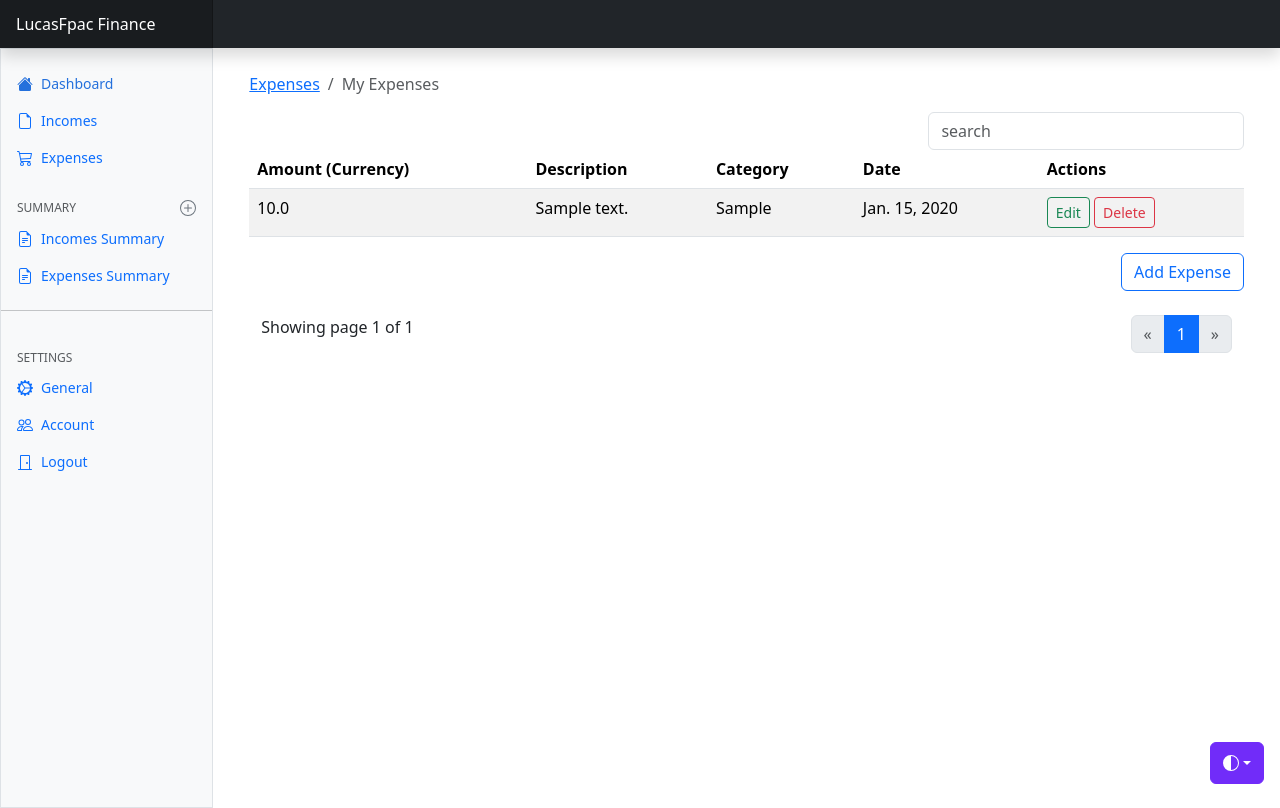
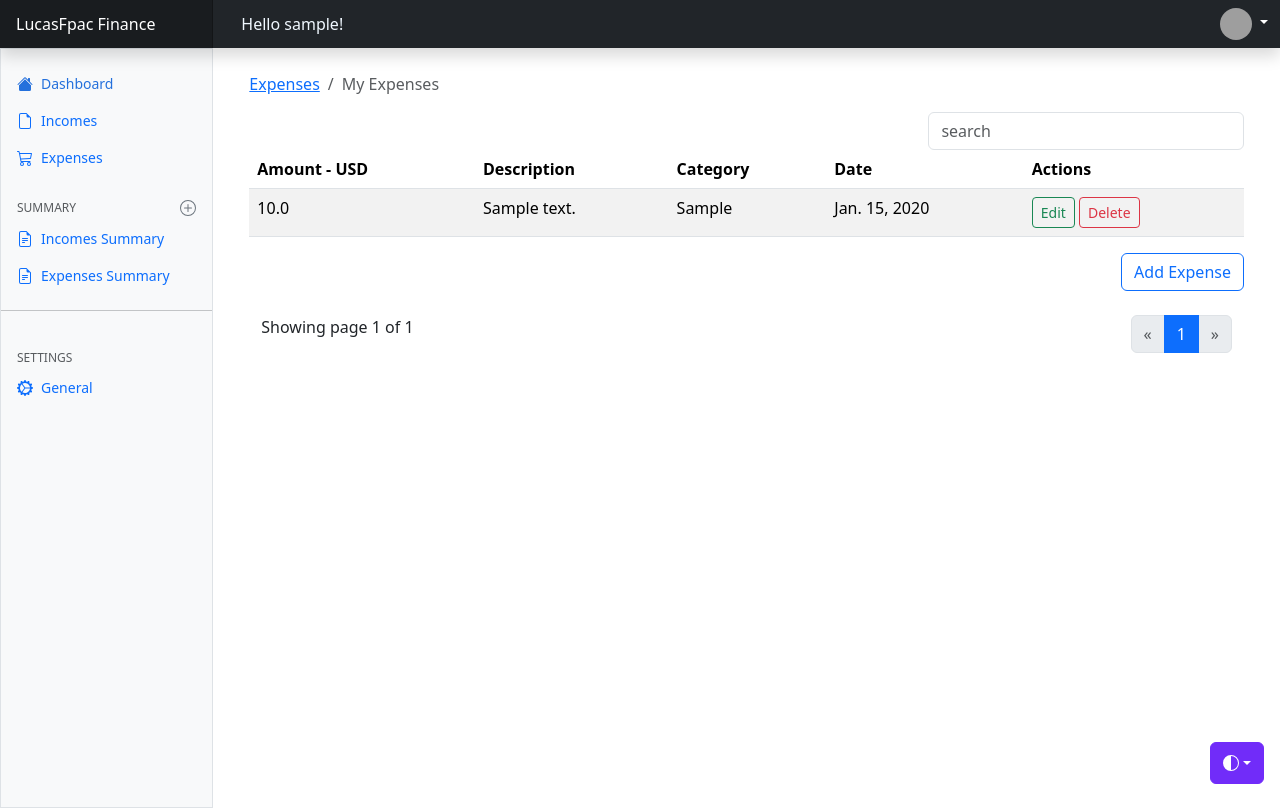
Before and after one commit to lucasfpac/Finance-Dashboard, a Django app: page / in a window 1280 px wide. Run offline with Django 4.2, Linux system fonts and the light colour scheme; a user stored in the database is signed in; tables that the repository leaves empty hold one stand-in row (values such as "Sample post"); some libraries are stand-ins or nearby versions; grey boxes are pictures that could not be loaded.

Commit message:
navbar, fix date edit

```diff
--- a/expenses/views.py
+++ b/expenses/views.py
@@ -5,6 +5,7 @@ from django.contrib import messages
 from django.core.paginator import Paginator
 import json
 from django.http import JsonResponse
+from userpreferences.models import UserPreference
 
 # Create your views here.
 @login_required(login_url='/authentication/login')
@@ -14,10 +15,12 @@ def index(request):
     paginator = Paginator(expenses, 5)
     page_number = request.GET.get('page')
     page_obj = Paginator.get_page(paginator, page_number)
+    currency = UserPreference.objects.get(user=request.user).currency
 
     context = {
         'expenses': expenses,
         'page_obj': page_obj,
+        'currency': currency,
     }
     return render(request, 'expenses/index.html', context)
 
--- a/expenseswebsite/static/js/searchExpenses.js
+++ b/expenseswebsite/static/js/searchExpenses.js
@@ -3,12 +3,12 @@ const tableOutput = document.querySelector(".table-output");
 const appTable = document.querySelector(".app-table")
 const pagination = document.querySelector(".pagination-container")
 const tableBody = document.querySelector(".table-body")
+const noResults = document.querySelector(".no-results");
+
 tableOutput.style.display = "none";
 
 searchField.addEventListener('keyup', (e)=>{
     const searchValue = e.target.value;
-
-
     if(searchValue.trim().length > 0){
         pagination.style.display = "none";
         tableBody.innerHTML = "";
@@ -18,18 +18,13 @@ searchField.addEventListener('keyup', (e)=>{
             })
             .then((res) => res.json())
             .then((data) => {
-                console.log("data", data);
-
                 appTable.style.display = "none";
                 tableOutput.style.display = "block";
-
             if (data.length === 0){
-
-                tableOutput.innerHTML = "No results found!"
-
-
+                noResults.style.display = "block";
+                tableOutput.style.display = "none";
             } else{
-
+                noResults.style.display = "none";
                 data.forEach((item)=>{
                     tableBody.innerHTML+=`
                     <tr>
@@ -37,16 +32,13 @@ searchField.addEventListener('keyup', (e)=>{
                         <td>${item.description}</td>
                         <td>${item.category}</td>
                         <td>${item.date}</td>
-                    </tr>
-                    `
+                    </tr>`
                 });
-
             }
             });
     }else{
         appTable.style.display = "block";
         tableOutput.style.display = "none";
         pagination.style.display = "block";
-
     }
 })
--- a/templates/base.html
+++ b/templates/base.html
@@ -160,53 +160,34 @@
       </symbol>
     </svg>
 {% comment %} Check to create a component {% endcomment %}
-    <header
-      class="navbar sticky-top bg-dark flex-md-nowrap p-0 shadow"
-      data-bs-theme="dark"
-    >
-      <a
-        class="navbar-brand col-md-3 col-lg-2 me-0 px-3 fs-6 text-white"
-        href="#"
-        >LucasFpac Finance</a
-      >
+    <header class="navbar sticky-top bg-dark flex-md-nowrap p-0 shadow" data-bs-theme="dark">
+      <a class="navbar-brand col-md-3 col-lg-2 me-0 px-3 fs-6 text-white" href="#">LucasFpac Finance</a>
 
-      <ul class="navbar-nav flex-row d-md-none">
-        <li class="nav-item text-nowrap">
-          <button
-            class="nav-link px-3 text-white"
-            type="button"
-            data-bs-toggle="collapse"
-            data-bs-target="#navbarSearch"
-            aria-controls="navbarSearch"
-            aria-expanded="false"
-            aria-label="Toggle search"
-          >
-            <svg class="bi"><use xlink:href="#search" /></svg>
-          </button>
-        </li>
-        <li class="nav-item text-nowrap">
-          <button
-            class="nav-link px-3 text-white"
-            type="button"
-            data-bs-toggle="offcanvas"
-            data-bs-target="#sidebarMenu"
-            aria-controls="sidebarMenu"
-            aria-expanded="false"
-            aria-label="Toggle navigation"
-          >
-            <svg class="bi"><use xlink:href="#list" /></svg>
-          </button>
-        </li>
-      </ul>
+      <div class="container">
 
-      <div id="navbarSearch" class="navbar-search w-100 collapse">
-        <input
-          class="form-control w-100 rounded-0 border-0"
-          type="text"
-          placeholder="Search"
-          aria-label="Search"
-        />
+        <ul class="navbar-nav px-3" style="display: flex; flex-direction: row; align-items: center;">
+          <div>
+            <spam style="color: aliceblue;"> Hello {{request.user.username}}!</spam>
+          </div>
+        </ul>
+        <div class="dropdown" style="color: aliceblue;">
+          <a href="#" class="d-block link-body-emphasis text-decoration-none dropdown-toggle" data-bs-toggle="dropdown" aria-expanded="false">
+            <img src="https://github.com/mdo.png" alt="mdo" width="32" height="32" class="rounded-circle">
+          </a>
+          <ul class="dropdown-menu text-small">
+            <li><a class="dropdown-item" href="#">Settings</a></li>
+            <li><a class="dropdown-item" href="#">Profile</a></li>
+            <li><hr class="dropdown-divider"></li>
+            <li><a class="dropdown-item" style="cursor: pointer" onclick="event.preventDefault(); document.getElementById('logout-form').submit();">
+              Sign-out
+            </a>
+            <form id="logout-form" action="{% url 'logout' %}" method="post" style="display: none;">
+              {% csrf_token %}
+            </form></li>
+          </ul>
+        </div>
       </div>
+
     </header>
 
     <div class="container-fluid">
--- a/templates/expenses/edit_expense.html
+++ b/templates/expenses/edit_expense.html
@@ -52,7 +52,7 @@
             type="date"
             class="form-control form-control-sm"
             name="expense_date"
-            value="{{values.expense_date}}"
+            value="{{values.date |date:'Y-m-d' }}"
             />
         </div>
         <div class="d-grid gap-2 d-md-flex justify-content-md-end">
--- a/templates/expenses/index.html
+++ b/templates/expenses/index.html
@@ -26,7 +26,7 @@
     <table class="table table-striped table-hover">
       <thead>
         <tr>
-          <th>Amount (Currency)</th>
+          <th>Amount - {{currency}} </th>
           <th>Description</th>
           <th>Category</th>
           <th>Date</th>
@@ -49,12 +49,14 @@
       </tbody>
     </table>
   </div>
+  <p class="no-results" style="display: none;">No results </p>
+
 
   <div class="table-output">
     <table class="table table-striped table-hover">
       <thead>
         <tr>
-          <th>Amount (Currency)</th>
+          <th>Amount - {{currency}}</th>
           <th>Description</th>
           <th>Category</th>
           <th>Date</th>
--- a/templates/partials/_sidebar.html
+++ b/templates/partials/_sidebar.html
@@ -62,25 +62,6 @@
               </form>
             </a>
           </li>
-          <li class="nav-item">
-            <a class="nav-link d-flex align-items-center gap-2" style="cursor: pointer" onclick="event.preventDefault(); document.getElementById('account-form').submit();">
-              <svg class="bi"><use xlink:href="#people"/></svg>
-              Account
-            </a>
-            <form id="account-form" action="{% url 'logout' %}" method="post" style="display: none;">
-              {% csrf_token %}
-            </form>
-          </li>
-          <li class="nav-item">
-            <a class="nav-link d-flex align-items-center gap-2" style="cursor: pointer" onclick="event.preventDefault(); document.getElementById('logout-form').submit();">
-              <svg class="bi"><use xlink:href="#door-closed"/></svg>
-              Logout
-            </a>
-            <form id="logout-form" action="{% url 'logout' %}" method="post" style="display: none;">
-              {% csrf_token %}
-            </form>
-          </li>
-
         </ul>
       </div>
     </div>
--- a/userpreferences/models.py
+++ b/userpreferences/models.py
@@ -9,4 +9,4 @@ class UserPreference(models.Model):
     currency = models.CharField(max_length=255, blank=True, null=True)
 
     def __str__(self):
-        return str(user) + 's' + 'preferences'
+        return str(User) + 's' + 'preferences'
```
